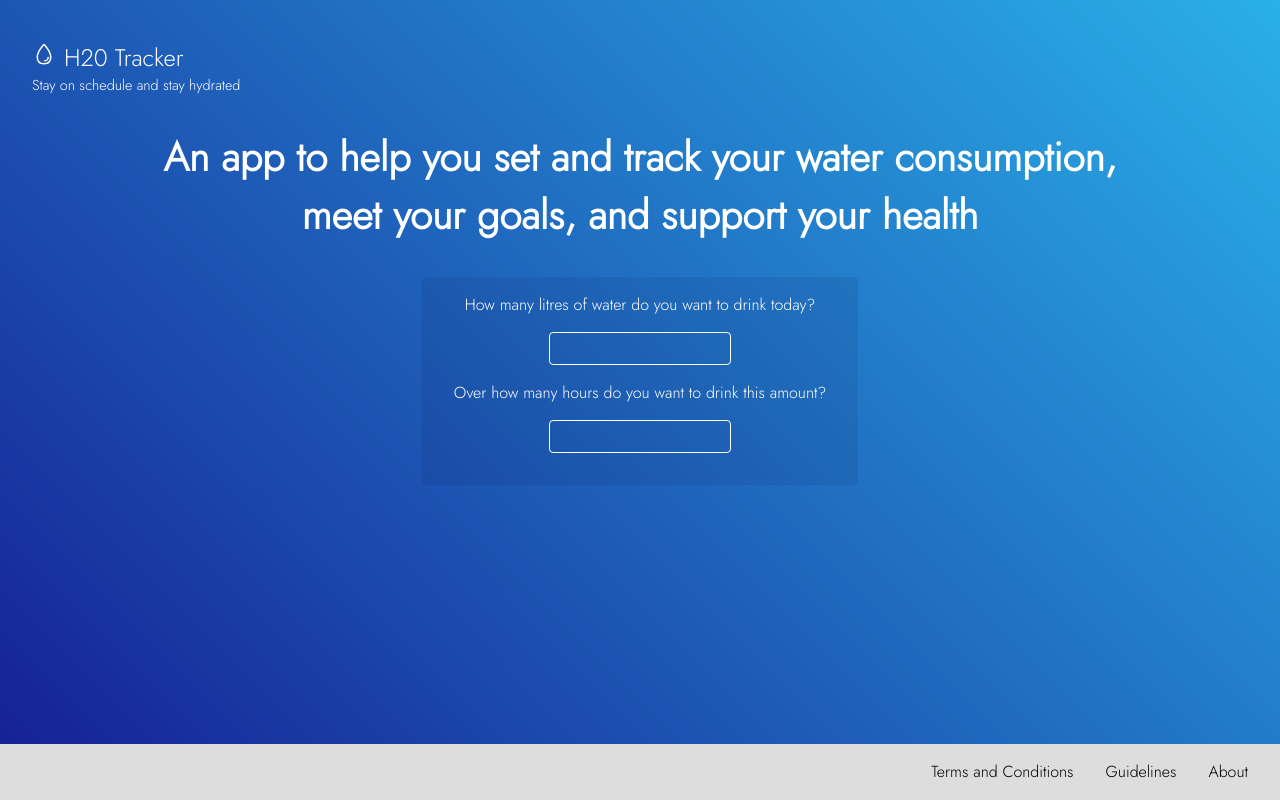
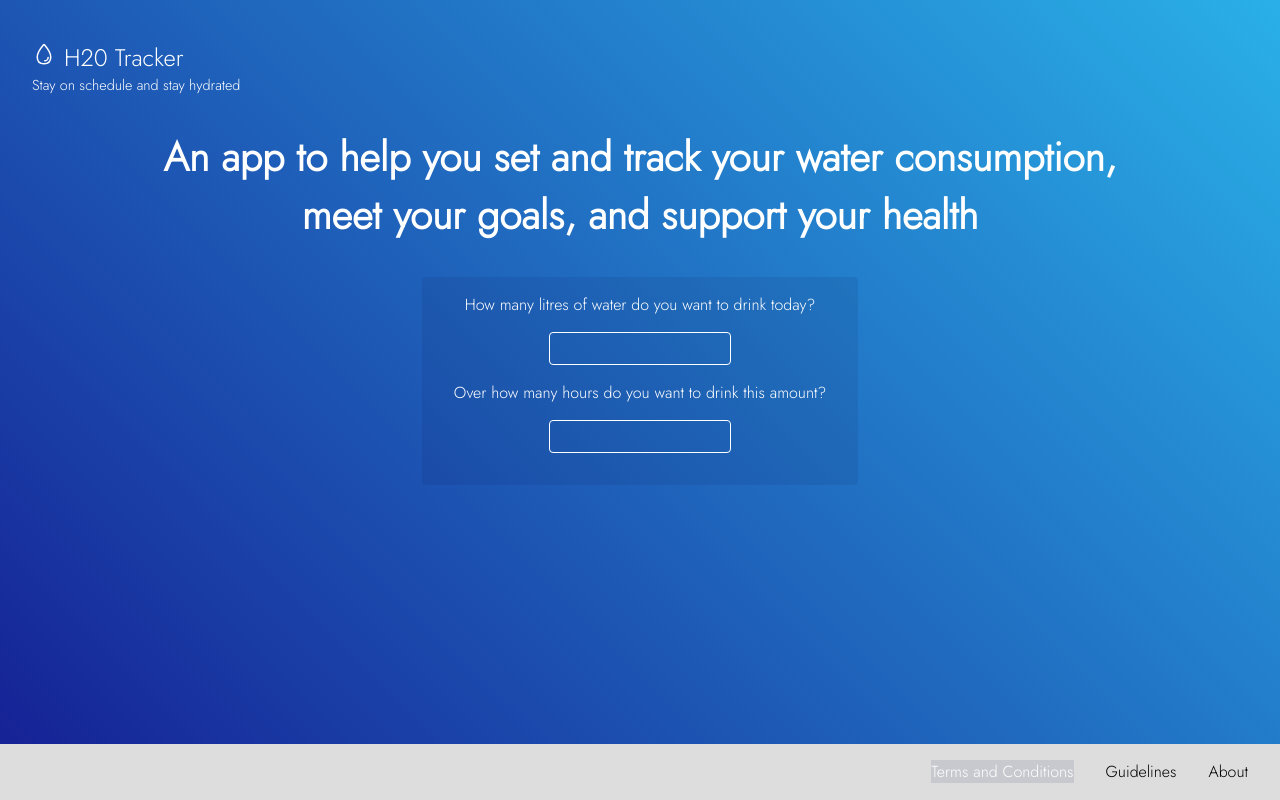
Before and after one commit to dwyafon/water-tracker, a Next.js app: page / in a window 1280 px wide. In both pictures the pointer is over the link "Terms and Conditions". Built offline with nearby package versions, Linux system fonts and the light colour scheme.

Commit message:
add hover styling to footer links

```diff
--- a/components/form.js
+++ b/components/form.js
@@ -11,7 +11,6 @@ const Container = styled.div`
   min-width: 100%;
   margin-bottom: 2rem;
 `
-
 
 const Intro = styled.h2`
   color: #fff;
@@ -38,11 +37,10 @@ const FormContainer = styled.form`
   flex-direction: column;
   align-items: center;
   justify-content: center;
-  /* border: 1px solid #fff; */
   border-radius: 4px;
   max-width: 90%;
   padding: 1rem 2rem 1rem;
-  background: rgb(16, 24, 78, 0.1)
+  background: rgb(16, 24, 78, 0.1);
 `
 
 const Prompt = styled.label`
@@ -60,8 +58,6 @@ const Button = styled.button`
 `
 
 const Form = ({ litres, setLitres, hours, setHours }) => {
-  // const [litres, setlitres] = useState(0)
-  // const [hours, setHours] = useState(0)
   const [submitted, setSubmitted] = useState(true)
 
   const handleLitres = (e) => {
--- a/styles/globals.css
+++ b/styles/globals.css
@@ -17,9 +17,10 @@ a {
   cursor: pointer;
 }
 
-/* * a:hover {
-  border-bottom: 1px solid rgb(16, 24, 78);
-}  */
+a:hover {
+  background: rgb(16, 24, 78, 0.1);
+  color: #fff;
+}
 
 * {
   box-sizing: border-box;
```
Lines whose indentation alone changed are shown as unchanged.
